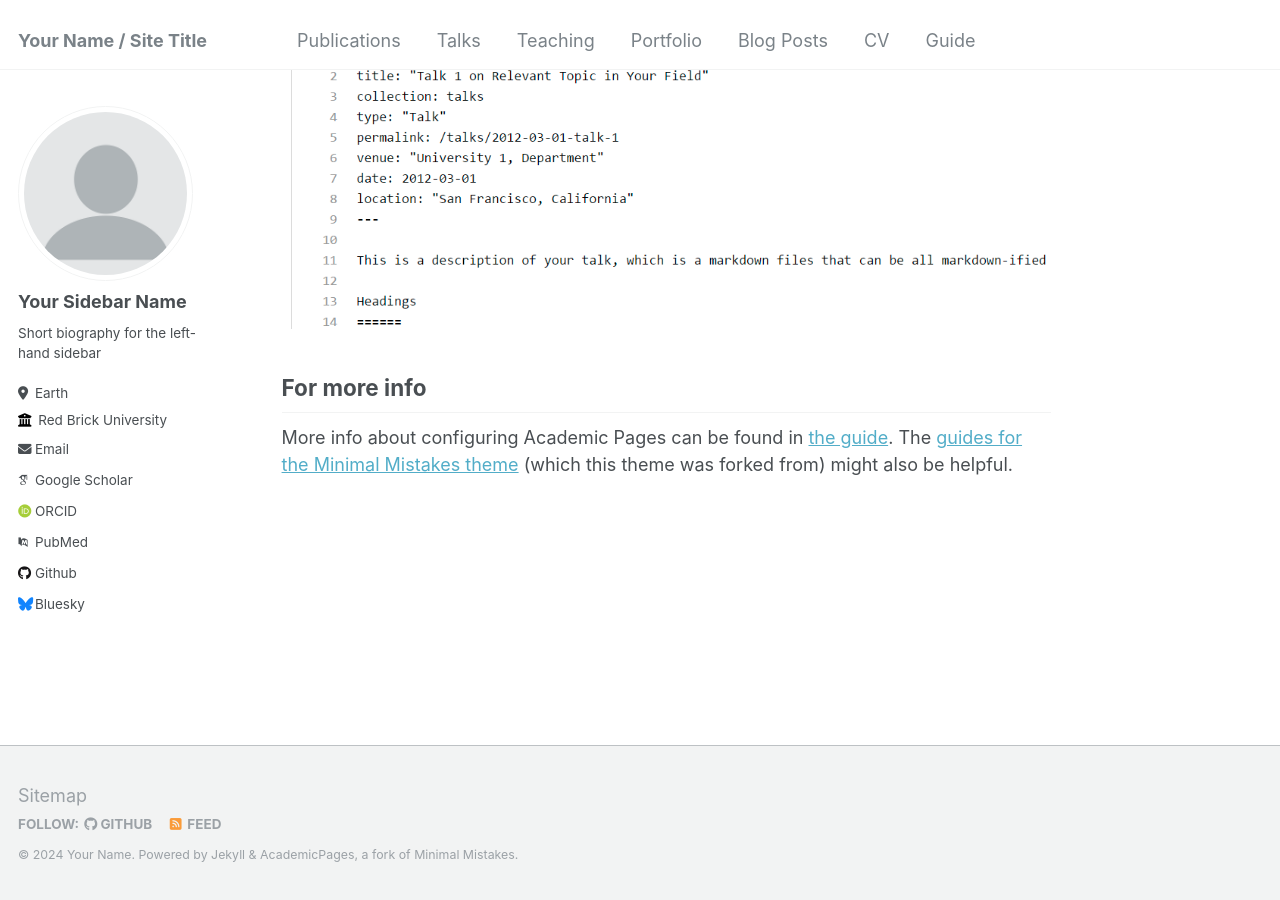
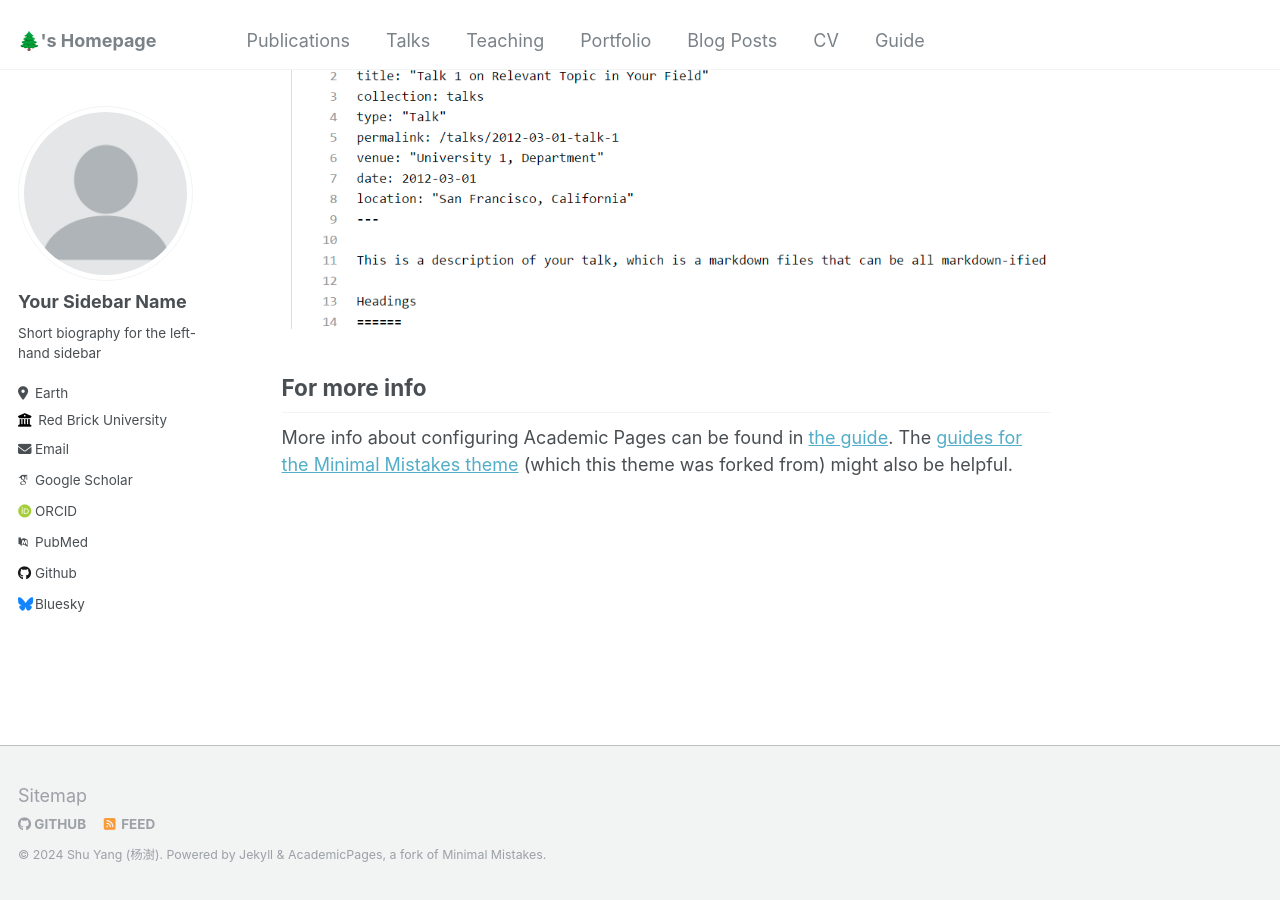
Before and after one commit to shuyhere/shu.github.io, a Jekyll site: the page built from _pages/about.md, in a window 1280 px wide and 900 px high, scrolled down 2660 px. Built offline with Jekyll 4.4.1, drawn with Linux system fonts in a browser that asks for light colours; some web fonts are replaced.

Commit message:
init name

```diff
--- a/_config.yml
+++ b/_config.yml
@@ -7,14 +7,14 @@
 # server process.
 
 # Basic Site Settings
-locale                   : "en-US"
-title                    : "Your Name / Site Title"
+locale                   : "en_US"
+title                    : "🌲's Homepage"
 title_separator          : "-"
-name                     : &name "Your Name"
-description              : &description "personal description"
-url                      : https://academicpages.github.io # the base hostname & protocol for your site e.g. "https://mmistakes.github.io"
+name                     : &name "Shu Yang (杨澍)"
+description              : &description "hi,shuyang here. "
+url                      : https://shuyang.github.io # the base hostname & protocol for your site e.g. "https://mmistakes.github.io"
 baseurl                  : "" # the subpath of your site, e.g. "/blog"
-repository               : "academicpages/academicpages.github.io"
+repository               : "shuyhere/shuyang.github.io" # GitHub rep
 
 # Site Author - The following control what appear as part of the author content on the side bar.
 #               If a field is blank the icon and link will not appear, otherwise it will be shown.
```
